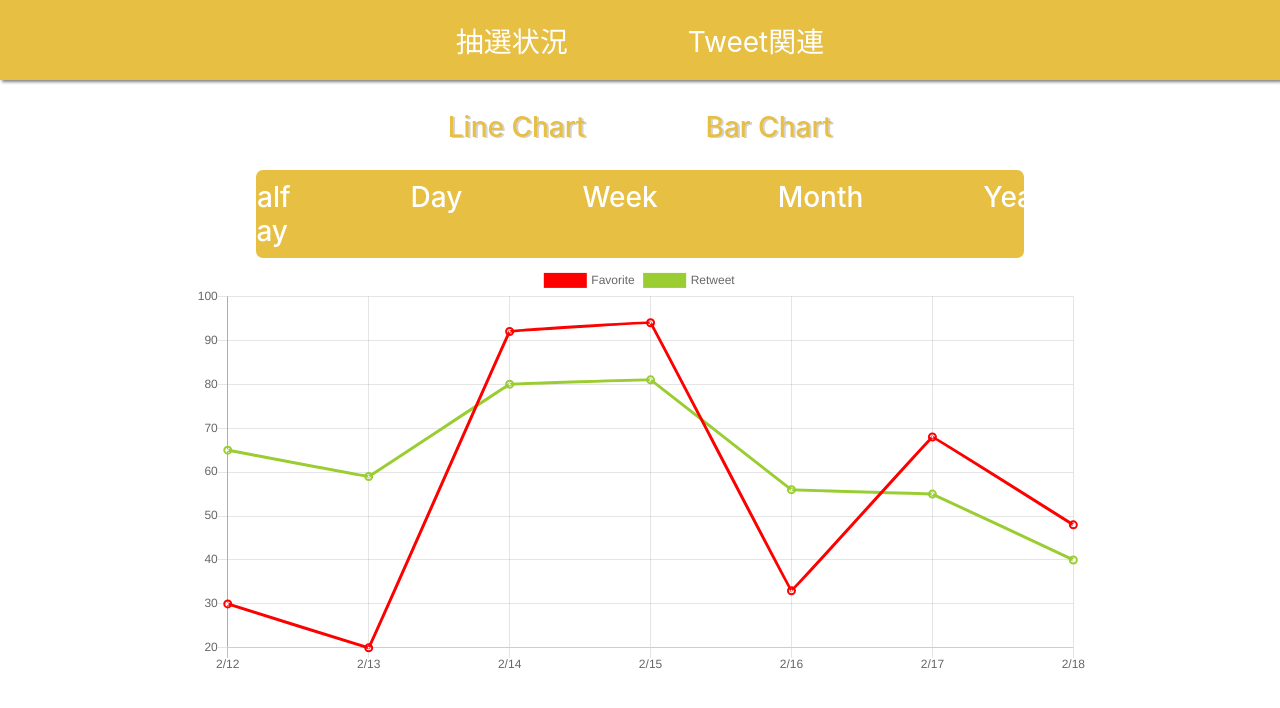
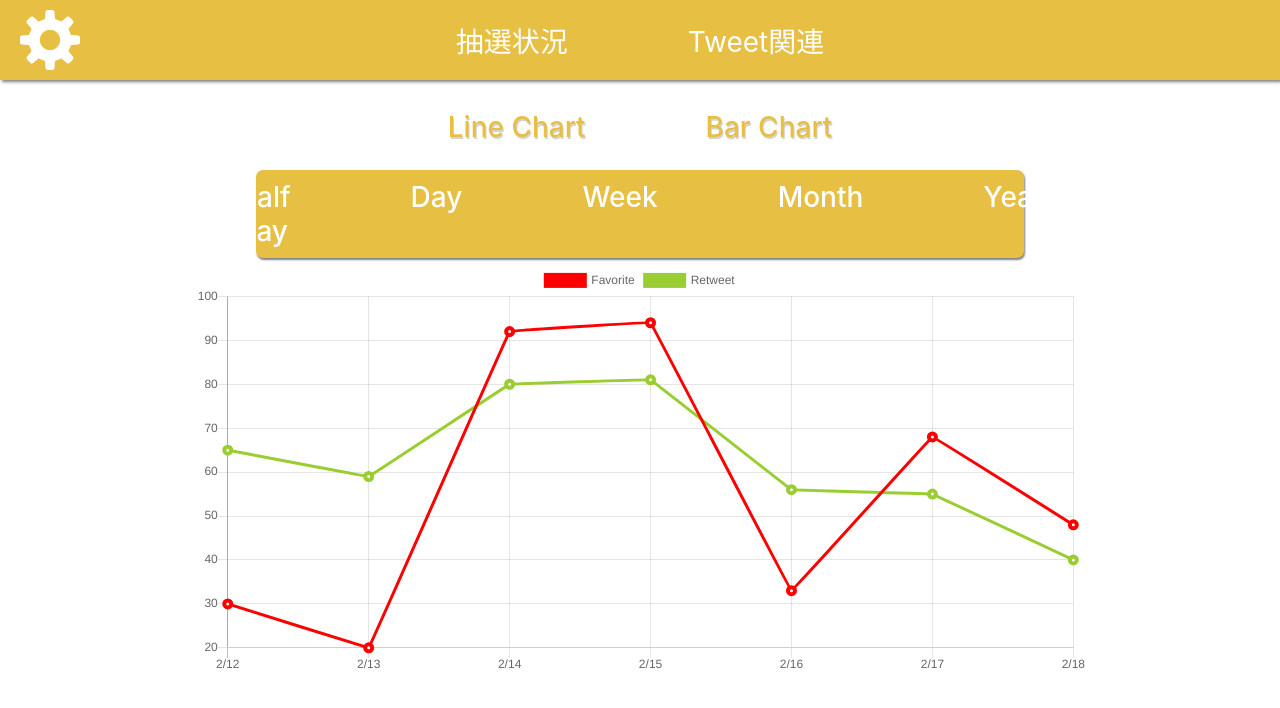
Before and after one commit to keiya01/otoshidama-m-front, a React app: page /setting in a window 1280 px wide. Shown: the top 708 px of the page. Built offline with nearby package versions, Linux system fonts and the light colour scheme.

Commit message:
refactor styles

```diff
--- a/src/components/charts/BarChart.tsx
+++ b/src/components/charts/BarChart.tsx
@@ -2,7 +2,11 @@ import React from 'react';
 import { Bar } from 'react-chartjs-2';
 import { getOptions, getLabels, LabelType } from './func';
 
-const barBaseDatasets = (data: number[], label: string, color: string) => ({
+const barBaseDatasets = (
+  data: number[],
+  label: string,
+  color: string,
+) => ({
   label,
   backgroundColor: '#fff',
   borderColor: color,
--- a/src/components/charts/ChartOperation.tsx
+++ b/src/components/charts/ChartOperation.tsx
@@ -22,7 +22,7 @@ const ChartOperationList = styled.ul`
 const ChartOperationItem = styled.li`
   color: #E6BF43;
   font-weight: 500;
-  text-shadow: 2px 1px 0 lightgray;
+  text-shadow: 1px 2px 0 lightgray;
   margin: 0 50px;
   padding: 10px;
   font-size: 28px;
--- a/src/components/charts/LabelsOperation.tsx
+++ b/src/components/charts/LabelsOperation.tsx
@@ -16,6 +16,7 @@ const ChartOperationList = styled.ul`
   display: flex;
   flex-direction: row;
   justify-content: center;
+  box-shadow: 1px 2px 2px gray;
   border-radius: 7px;
   z-index: -1;
   animation: 1.3s ease 0s 1 ${optionDown}
--- a/src/components/charts/LineChart.tsx
+++ b/src/components/charts/LineChart.tsx
@@ -2,7 +2,11 @@ import React from 'react';
 import { Line } from 'react-chartjs-2';
 import { getLabels, LabelType, getOptions } from './func';
 
-const lineBaseDatasets = (data: number[], label: string, color: string) => ({
+const lineBaseDatasets = (
+  data: number[],
+  label: string,
+  color: string,
+) => ({
   label,
   fill: false,
   lineTension: 0.01,
@@ -14,9 +18,9 @@ const lineBaseDatasets = (data: number[], label: string, color: string) => ({
   pointHoverBackgroundColor: color,
   pointBorderWidth: 7,
   pointHoverBorderWidth: 2,
-  pointRadius: 1,
+  pointRadius: 2,
   pointHoverRadius: 5,
-  pointHitRadius: 10,
+  pointHitRadius: 12,
   data,
 });
 
--- a/src/components/page/Setting.tsx
+++ b/src/components/page/Setting.tsx
@@ -5,6 +5,7 @@ import BarChart from '../charts/BarChart';
 import ChartOperation from '../charts/ChartOperation';
 import { LabelType } from '../charts/func';
 import LabelsOperation from '../charts/LabelsOperation';
+import GeerImage from '../../assets/geer.svg';
 
 const headerDown = keyframes`
 0% { transform: translateY(-100%); }
@@ -20,6 +21,14 @@ const TabContainer = styled.header`
   background-color: #E6BF43;
   box-shadow: 2px 2px 3px gray;
   animation: .7s ease 0s 1 ${headerDown}
+`;
+
+const TabImage = styled.img`
+  height: 60px;
+  width: 60px;
+  position: absolute;
+  top: 10px;
+  left: 20px;
 `;
 
 const TabList = styled.ul`
@@ -59,6 +68,7 @@ const Setting: React.FC = () => {
     <div>
       <TabContainer>
         <TabList>
+          <TabImage src={GeerImage} />
           <TabItem onClick={() => setTab(0)}>抽選状況</TabItem>
           <TabItem onClick={() => setTab(1)}>Tweet関連</TabItem>
         </TabList>
```
Also changed, not shown: src/assets/geer.svg (added).
